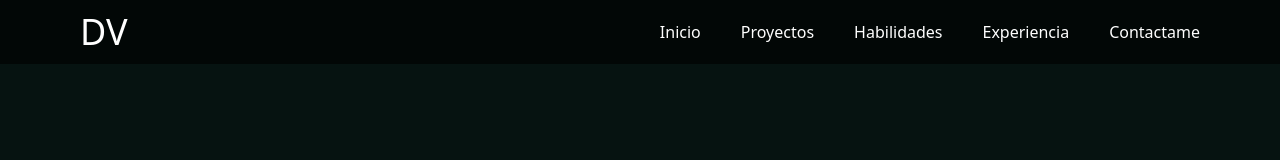
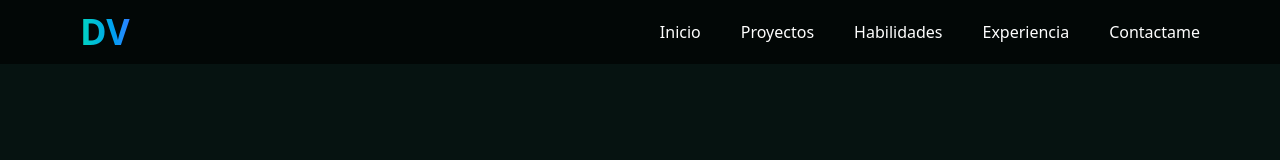
Before and after one commit to davidvchang/Portafolio-Web-v2, a React (Vite) app: page / in a window 1280 px wide. Shown: the top 160 px of the page. Built offline with nearby package versions, Linux system fonts and the light colour scheme.

Commit message:
Change: color text DV

```diff
--- a/src/sections/NavBar.jsx
+++ b/src/sections/NavBar.jsx
@@ -3,7 +3,7 @@
 const NavBar = () => {
   return (
     <section className='w-full h-16 flex items-center justify-between px-20 text-white bg-[#020706]'>
-        <span className='text-4xl font-medium'>DV</span>
+        <span className='text-4xl font-semibold bg-gradient-to-r from-teal-400 to-blue-500 bg-clip-text text-transparent'>DV</span>
 
         <div className='w-fit flex gap-10'>
             <Nav link="#" text="Inicio"/>
```
